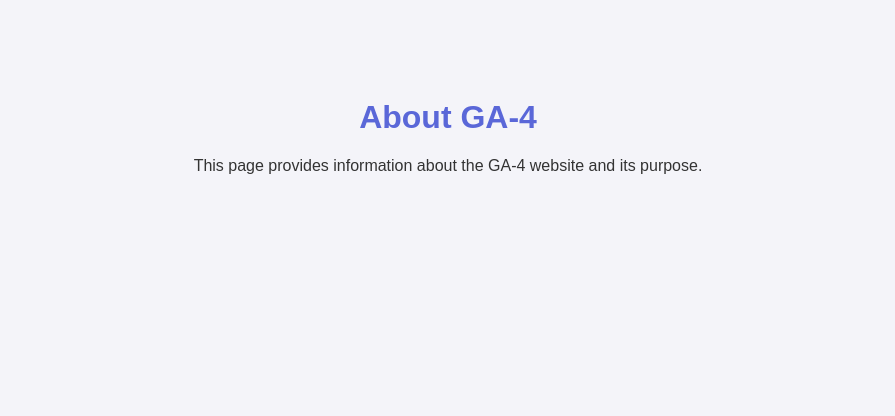
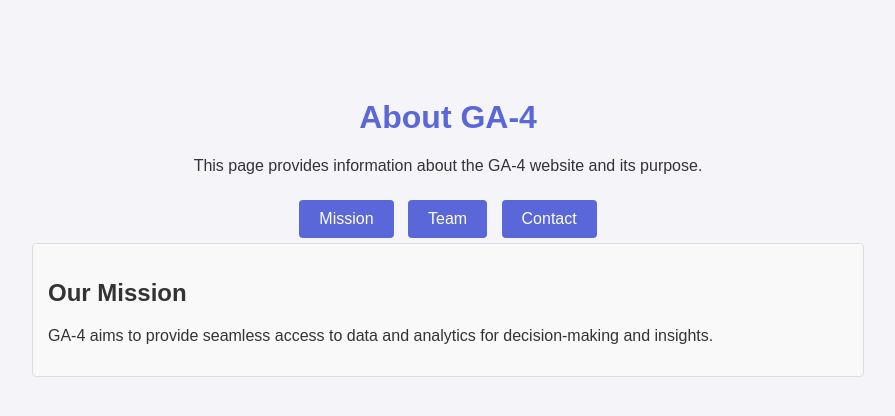
Before and after one commit to Abd-BAZ/GA4-TEST, a Flask app: page /about in a window 1280 px wide. Shown: the part 211-627 px from the top of the page, without its empty margins (192-1087 px from the left). Run offline with Flask 3, Linux system fonts and the light colour scheme.

Commit message:
VersionALPHA4

```diff
--- a/static/style.css
+++ b/static/style.css
@@ -73,3 +73,36 @@ h1 {
     background-color: #5a67d8;
     border-color: #5a67d8;
 }
+
+/* Internal Tabs */
+.internal-tabs {
+    margin-top: 20px;
+    text-align: center;
+}
+
+.tab-button {
+    background-color: #5a67d8;
+    color: white;
+    border: none;
+    padding: 10px 20px;
+    margin: 5px;
+    font-size: 16px;
+    cursor: pointer;
+    border-radius: 4px;
+    transition: background-color 0.3s ease;
+}
+
+.tab-button:hover {
+    background-color: #434fa7;
+}
+
+.tab-content {
+    margin-top: 20px;
+    text-align: left;
+    max-width: 800px;
+    margin: 0 auto;
+    padding: 15px;
+    border: 1px solid #ddd;
+    border-radius: 4px;
+    background-color: #f9f9f9;
+}
--- a/templates/about.html
+++ b/templates/about.html
@@ -18,6 +18,39 @@
     <div class="container">
         <h1>About GA-4</h1>
         <p>This page provides information about the GA-4 website and its purpose.</p>
+
+        <!-- Internal Tabs -->
+        <div class="internal-tabs">
+            <button class="tab-button" onclick="showTab('mission')">Mission</button>
+            <button class="tab-button" onclick="showTab('team')">Team</button>
+            <button class="tab-button" onclick="showTab('contact')">Contact</button>
+        </div>
+
+        <!-- Tab Content -->
+        <div id="mission" class="tab-content">
+            <h2>Our Mission</h2>
+            <p>GA-4 aims to provide seamless access to data and analytics for decision-making and insights.</p>
+        </div>
+        <div id="team" class="tab-content" style="display: none;">
+            <h2>Our Team</h2>
+            <p>Meet the passionate individuals behind GA-4.</p>
+        </div>
+        <div id="contact" class="tab-content" style="display: none;">
+            <h2>Contact Us</h2>
+            <p>Email us at: support@ga4.com</p>
+        </div>
     </div>
+
+    <!-- JavaScript -->
+    <script>
+        function showTab(tabId) {
+            // Hide all tab contents
+            const tabs = document.querySelectorAll('.tab-content');
+            tabs.forEach(tab => tab.style.display = 'none');
+
+            // Show the selected tab
+            document.getElementById(tabId).style.display = 'block';
+        }
+    </script>
 </body>
 </html>
```
